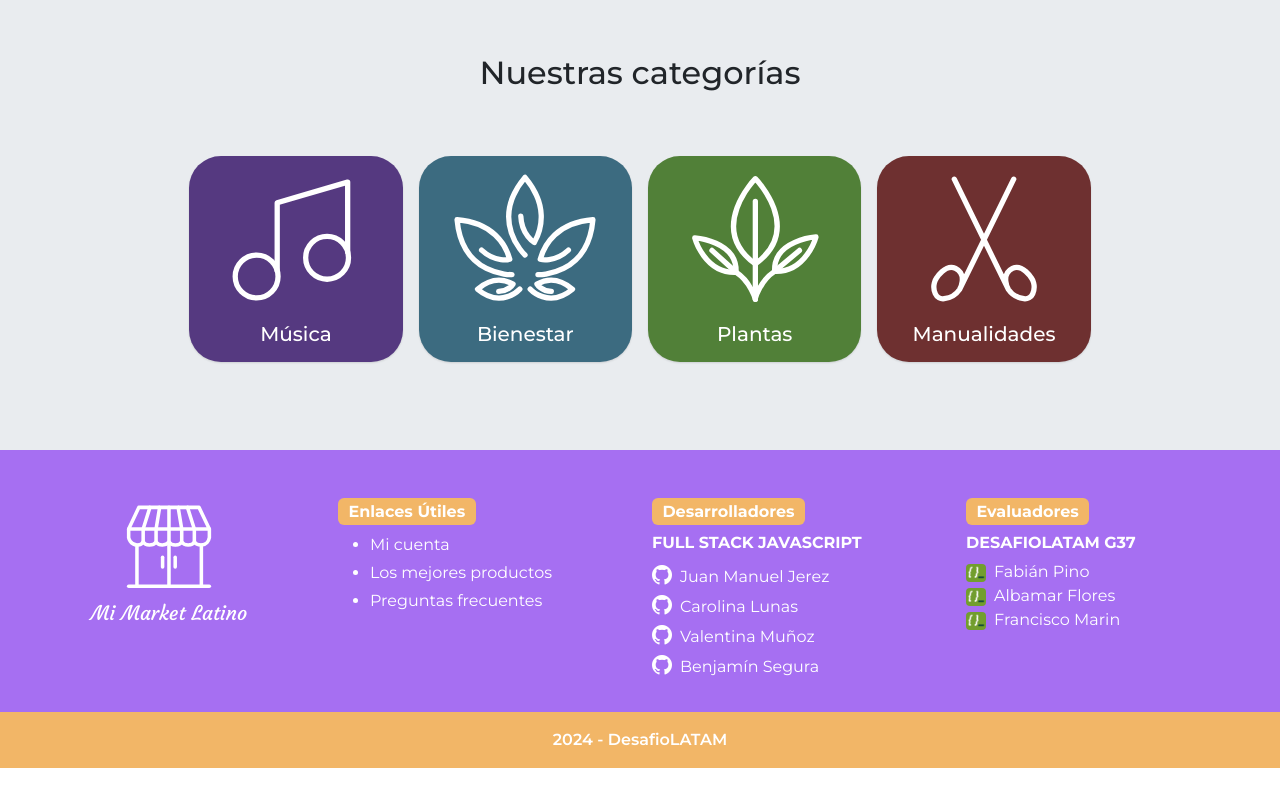
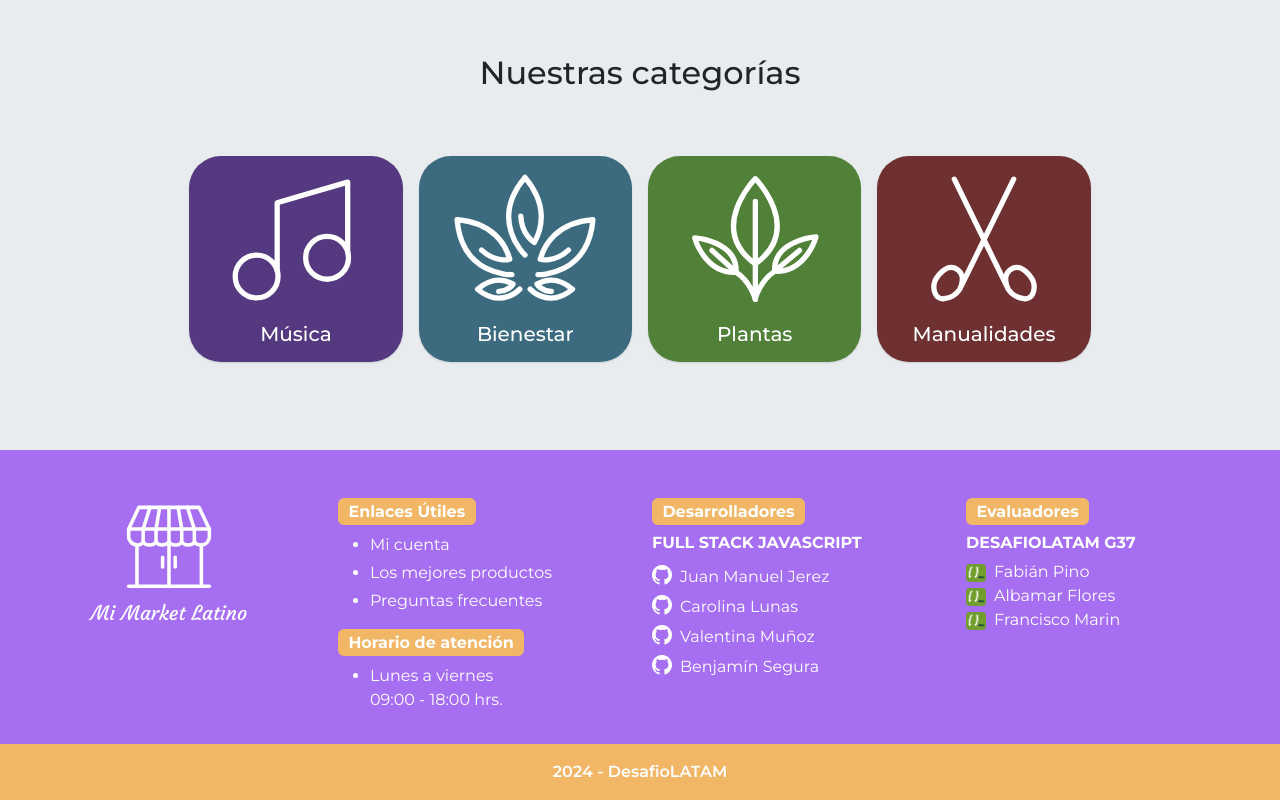
Before and after one commit to carolinalunasfarah/marketplace-frontend-react-user, a React (Vite) app: page / in a window 1280 px wide. Shown: the part 1329-2129 px from the top of the page. Before the commit the page ends 2097 px from the top, so only its background shows below. Built offline with nearby package versions, Linux system fonts and the light colour scheme.

Commit message:
add schedule to footer

```diff
--- a/src/components/Footer.jsx
+++ b/src/components/Footer.jsx
@@ -58,6 +58,16 @@ const Footer = () => {
                                     </Link>
                                 </li>
                             </ul>
+                            <section>
+                                <Badge className="bg-secondary fs-6 text-white mb-2">
+                                    Horario de atención
+                                </Badge>
+                                <ul>
+                                    <li className="bg-primary border-0">
+                                        Lunes a viernes <br />09:00 - 18:00 hrs.
+                                    </li>
+                                </ul>
+                            </section>
                         </Col>
                         <Col className="pt-4">
                             <div>
@@ -65,7 +75,7 @@ const Footer = () => {
                                 <Badge className="bg-secondary fs-6 text-white mb-2">
                                     Desarrolladores
                                 </Badge>
-                                <h6 className="b text-uppercase fw-bolder">
+                                <h6 className="text-uppercase fw-bolder">
                                     Full Stack Javascript
                                 </h6>
                             </div>
```
